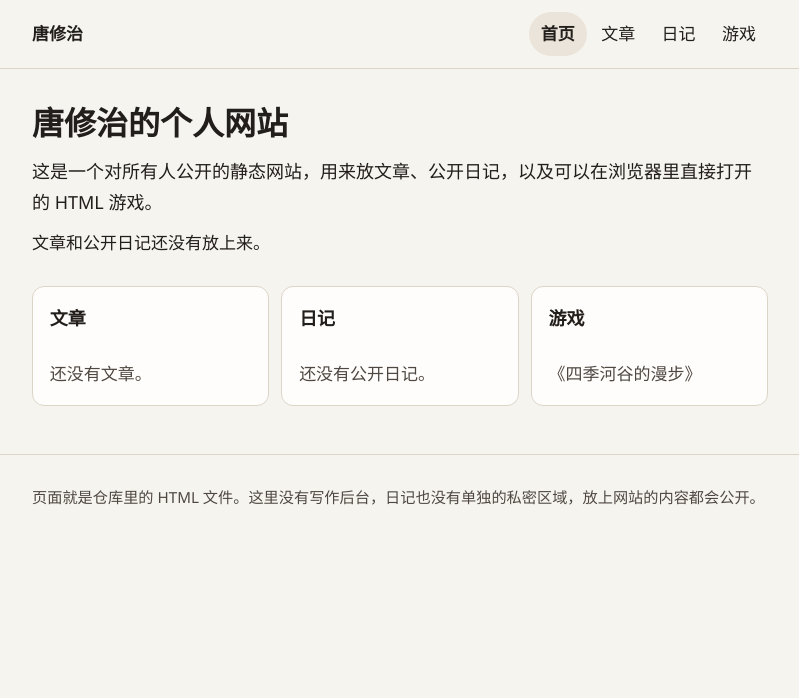
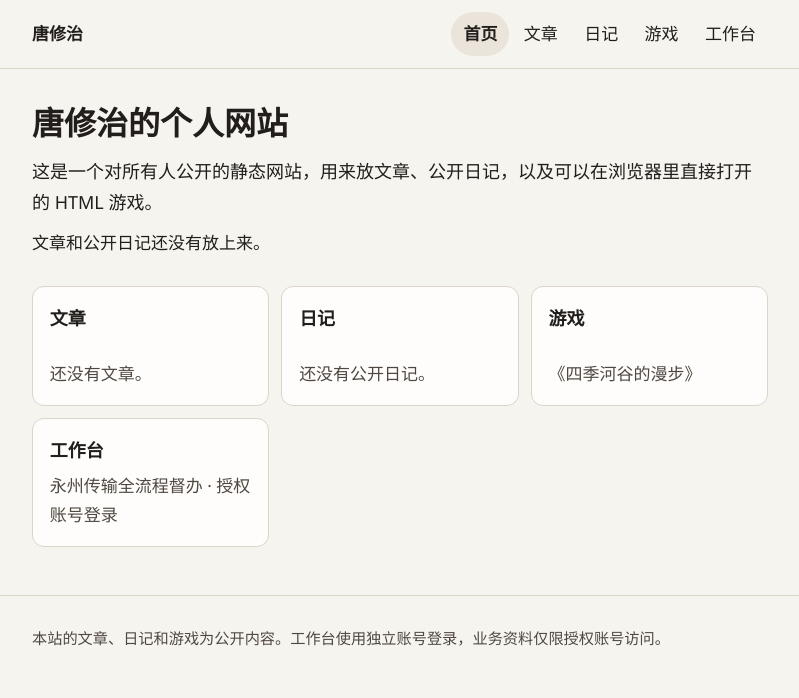
Before and after one commit to tangxiuzhi/personal-website, a plain HTML site: page index.html in a window 1280 px wide. Shown: the whole page, without its empty margins (240-1039 px from the left). Drawn offline with Linux system fonts and the light colour scheme.

Commit message:
Add authenticated transmission workflow entry to personal homepage

```diff
--- a/index.html
+++ b/index.html
@@ -19,6 +19,7 @@
           <li><a href="articles/index.html">文章</a></li>
           <li><a href="diary/index.html">日记</a></li>
           <li><a href="games/index.html">游戏</a></li>
+          <li><a href="https://yongzhou-transmission-workflow.tangteng626764.chatgpt.site/login">工作台</a></li>
         </ul>
       </nav>
     </div>
@@ -46,11 +47,17 @@
           <span class="section-note">《四季河谷的漫步》</span>
         </a>
       </li>
+      <li>
+        <a href="https://yongzhou-transmission-workflow.tangteng626764.chatgpt.site/login">
+          <span class="section-label">工作台</span>
+          <span class="section-note">永州传输全流程督办 · 授权账号登录</span>
+        </a>
+      </li>
     </ul>
   </main>
   <footer class="site-footer">
     <div class="wrap">
-      <p>页面就是仓库里的 HTML 文件。这里没有写作后台，日记也没有单独的私密区域，放上网站的内容都会公开。</p>
+      <p>本站的文章、日记和游戏为公开内容。工作台使用独立账号登录，业务资料仅限授权账号访问。</p>
     </div>
   </footer>
 </body>
```
